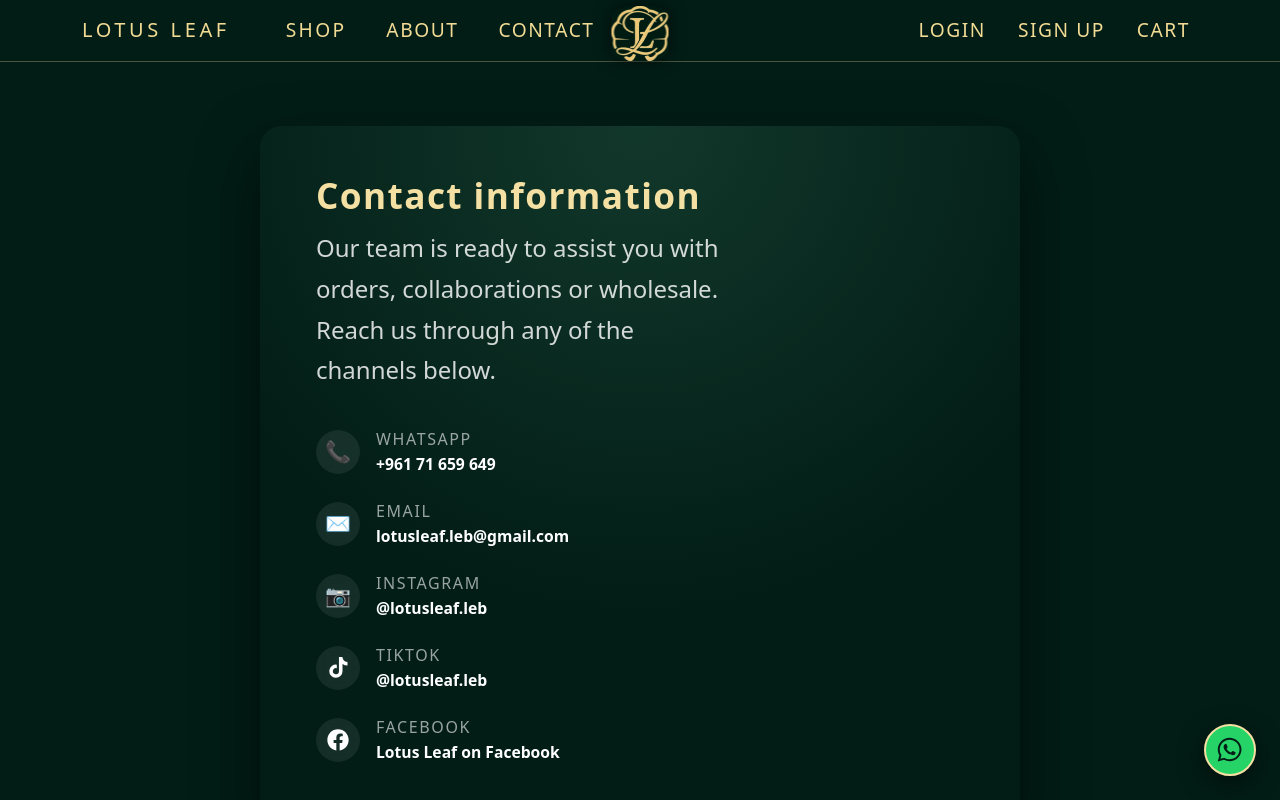
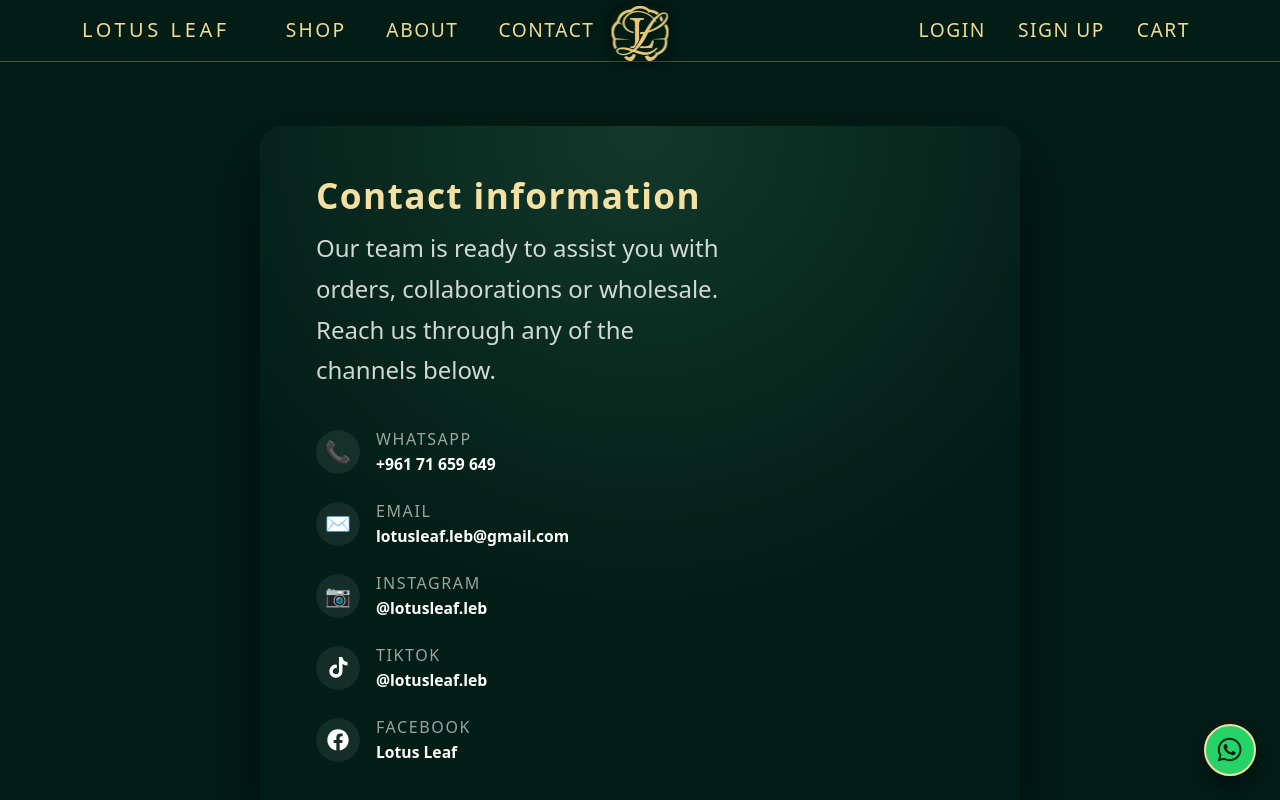
Before and after one commit to HasanSh18/lotus-leaf-shop, a React (Create React App) app in the folder frontend/: page /contact in a window 1280 px wide. Shown: the top 800 px of the page. Built offline with nearby package versions, Linux system fonts and the light colour scheme.

Commit message:
Update Contact

```diff
--- a/frontend/src/pages/ContactPage.js
+++ b/frontend/src/pages/ContactPage.js
@@ -89,7 +89,7 @@
             rel="noreferrer"
             className="contact-value"
           >
-            Lotus Leaf on Facebook
+            Lotus Leaf
           </a>
         </div>
       </div>
```
